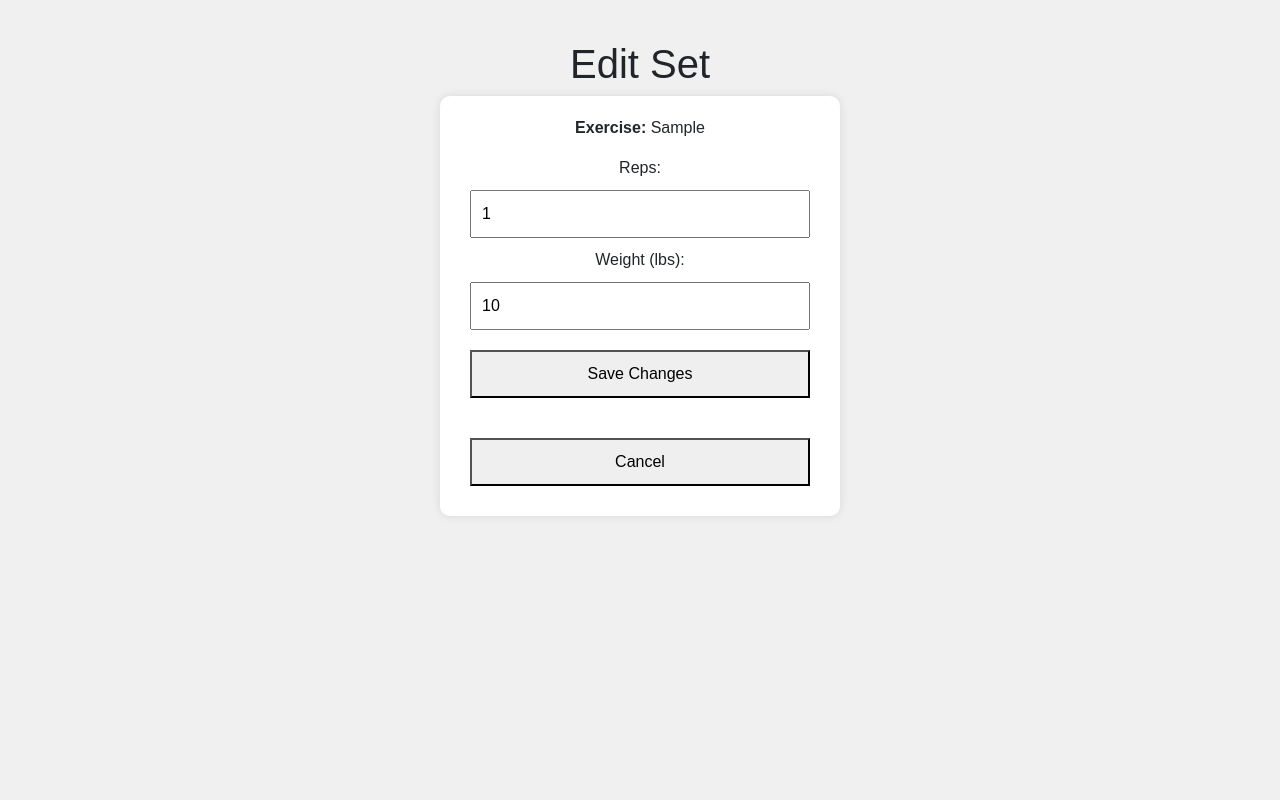
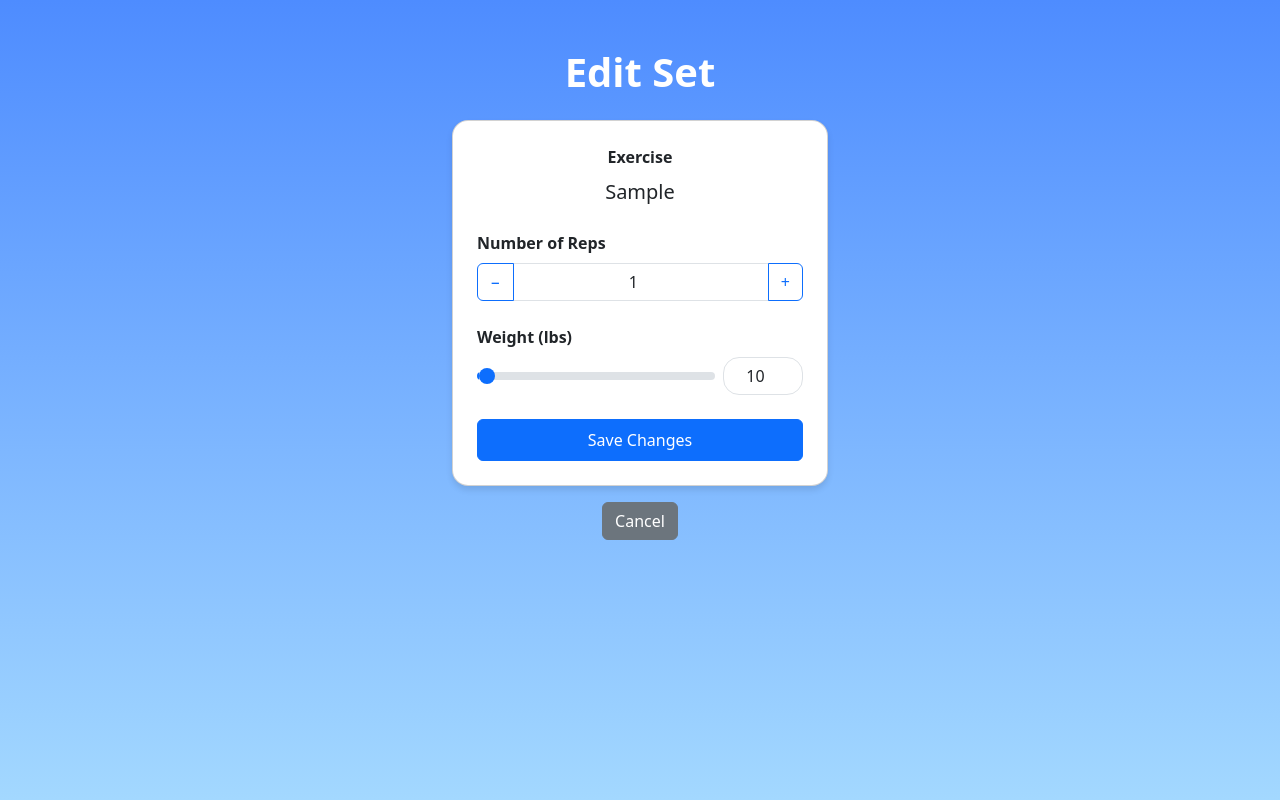
Before and after one commit to Calebf2424/Workout-Logger, a Flask app: page /edit-set/1 in a window 1280 px wide. Run offline with Flask 3, Linux system fonts and the light colour scheme; tables that the repository leaves empty hold one stand-in row (values such as "Sample post"); some libraries are stand-ins or nearby versions.

Commit message:
edit page

```diff
--- a/templates/edit.html
+++ b/templates/edit.html
@@ -1,104 +1,151 @@
-<!DOCTYPE html>
-<html lang="en">
-<head>
-    <meta charset="UTF-8">
-    <meta name="viewport" content="width=device-width, initial-scale=1">
+{% extends "base.html" %}
+{% block title %}Edit Set – Workout Tracker{% endblock %}
 
-    <title>Edit Set</title>
+{% block content %}
+  <h1 class="text-white fw-bold mb-4">Edit Set</h1>
 
-    <!-- Bootstrap CSS -->
-    <link href="https://cdn.jsdelivr.net/npm/bootstrap@5.0.2/dist/css/bootstrap.min.css" rel="stylesheet" integrity="sha384-EVSTQN3/azprG1Anm3QDgpJLIm9Nao0Yz1ztcQTwFspd3yD65VohhpuuCOmLASjC" crossorigin="anonymous">
-    <style>
-        body {
-            font-family: Arial, sans-serif;
-            padding: 40px;
-            background-color: #f0f0f0;
-            text-align: center;
-        }
-        .form-container {
-            background-color: white;
-            padding: 20px 30px;
-            max-width: 400px;
-            margin: auto;
-            border-radius: 10px;
-            box-shadow: 0 0 10px rgba(0,0,0,0.1);
-        }
-        .form-container input,
-        .form-container button {
-            width: 100%;
-            padding: 10px;
-            margin: 10px 0;
-        }
-    </style>
-</head>
-<body>
-    <h1>Edit Set</h1>
-    <div class="form-container">
+  <div class="row justify-content-center w-100" style="max-width: 400px;">
+    <div class="col-12">
+      <div class="card home-card p-4">
+
         <form action="{{ url_for('edit_set_route', set_id=set_data[0]) }}" method="POST">
-            <!-- Preserve where we came from -->
           <input type="hidden" name="origin" value="{{ origin }}">
           {% if origin == 'history' %}
             <input type="hidden" name="date" value="{{ date_param }}">
           {% endif %}
 
-            <p><strong>Exercise:</strong> {{ set_data[1] }}</p>
+          <!-- 1) Locked Exercise Name -->
+          <div class="mb-4 text-center">
+            <label class="form-label fw-semibold">Exercise</label>
+            <div class="fs-5">{{ set_data[1] }}</div>
+          </div>
 
-            <label for="reps">Reps:</label>
-            <input
-                type="number"
-                name="reps"
-                id="reps"
-                min="1"
-                max="20"
-                value="{{ set_data[2] }}"
-                required
-            >
+          <!-- 2) Reps steppers + editable -->
+          <div class="mb-4">
+            <label for="reps" class="form-label fw-semibold">Number of Reps</label>
+            <div class="d-flex justify-content-center">
+              <div class="input-group" style="width:100%; max-width:350px;">
+                <button type="button" class="btn btn-outline-primary"
+                        onclick="change('reps', -1)">−</button>
+                <input type="number" id="reps" name="reps"
+                       class="form-control text-center"
+                       value="{{ set_data[2] }}" min="1" max="20" step="1"
+                       onfocus="this.select()"
+                       oninput="clamp('reps')">
+                <button type="button" class="btn btn-outline-primary"
+                        onclick="change('reps', 1)">+</button>
+              </div>
+            </div>
+          </div>
 
-            <label for="weight">Weight (lbs):</label>
-            <input
-                type="number"
-                name="weight"
-                id="weight"
-                min="0"
-                max="1000"
-                step="5"
+          <!-- 3) Weight slider + inline editable pill -->
+          <div class="mb-4">
+            <label class="form-label fw-semibold">Weight (lbs)</label>
+            <div class="d-flex align-items-center">
+              <input type="range"
+                     id="weightRange" name="weight"
+                     class="form-range flex-grow-1 me-2"
+                     min="0" max="1000" step="5"
                      value="{{ set_data[3] }}"
-                required
-            >
+                     oninput="syncWeightFromSlider()">
+              <input type="number"
+                     id="weightInput"
+                     class="form-control text-center"
+                     style="width:80px; border-radius:1rem; padding:.375rem .75rem;"
+                     value="{{ set_data[3] }}" min="0" max="1000" step="5"
+                     onfocus="this.select()"
+                     oninput="syncWeightFromInput()">
+            </div>
+          </div>
 
+          <!-- 4) Optional RPE steppers + editable -->
           {% if settings.rpe_enabled %}
-                <label for="rpe">RPE (optional):</label>
-                <input
-                    type="number"
-                    name="rpe"
-                    id="rpe"
-                    min="6"
-                    max="10"
-                    step="0.5"
-                    value="{{ set_data[4] or '' }}"
-                >
+            <div class="mb-4">
+              <label for="rpe" class="form-label fw-semibold">RPE</label>
+              <div class="d-flex justify-content-center">
+                <div class="input-group" style="width:100%; max-width:350px;">
+                  <button type="button" class="btn btn-outline-primary"
+                          onclick="changeFloat('rpe', -0.5)">−</button>
+                  <input type="number" id="rpe" name="rpe"
+                         class="form-control text-center"
+                         value="{{ set_data[4] if set_data[4] is not none else '' }}"
+                         min="6" max="10" step="0.5"
+                         onfocus="this.select()"
+                         oninput="clamp('rpe')">
+                  <button type="button" class="btn btn-outline-primary"
+                          onclick="changeFloat('rpe', 0.5)">+</button>
+                </div>
+              </div>
+            </div>
           {% endif %}
 
-            <button type="submit">Save Changes</button>
+          <!-- 5) Save Changes -->
+          <button type="submit" class="btn btn-primary w-100 py-2">
+            Save Changes
+          </button>
         </form>
 
-        <div style="margin-top: 20px;">
+      </div>
+
+      <!-- 6) Cancel -->
+      <div class="text-center mt-3">
         <a
           href="{% if origin == 'history' %}
                    {{ url_for('history', date=date_param) }}
                  {% else %}
-                          {{ url_for('summary') }}
+                   {{ url_for('summary') }}#exercises
                  {% endif %}"
+          class="btn btn-secondary"
         >
-                <button>Cancel</button>
+          Cancel
         </a>
       </div>
     </div>
-  <!-- Bootstrap JS bundle with Popper -->
-  <script
-    src="https://cdn.jsdelivr.net/npm/bootstrap@5.0.2/dist/js/bootstrap.bundle.min.js"
-    integrity="sha384-MrcW6ZMFYlzcLA8Nl+NtUVF0sA7MsXsP1UyJoMp4YLEuNSfAP+JcXn/tWtIaxVXM"
-    crossorigin="anonymous"
-  ></script>
-</body>
-</html>
+  </div>
+{% endblock %}
+
+{% block page_scripts %}
+  <script>
+    document.addEventListener('DOMContentLoaded', () => {
+      // initialize the weight slider fill
+      syncWeightFromSlider();
+    });
+
+    function change(field, delta) {
+      const el = document.getElementById(field);
+      let   val = parseFloat(el.value) || 0;
+      val = Math.min(el.max, Math.max(el.min, val + delta));
+      el.value = val;
+    }
+    function changeFloat(field, delta) {
+      change(field, delta);
+    }
+    function clamp(field) {
+      const el  = document.getElementById(field);
+      const raw = el.value.trim();
+      if (raw === '') return;
+      let val = parseFloat(raw);
+      if (isNaN(val) || val < el.min) val = el.min;
+      if (val > el.max)               val = el.max;
+      el.value = val;
+    }
+    function syncWeightFromSlider() {
+      const slider = document.getElementById('weightRange');
+      const input  = document.getElementById('weightInput');
+      const val    = parseInt(slider.value, 10);
+      input.value = val;
+      // update track fill
+      const pct = (val - slider.min) / (slider.max - slider.min) * 100;
+      slider.style.setProperty('--pct', pct + '%');
+    }
+    function syncWeightFromInput() {
+      const slider = document.getElementById('weightRange');
+      let   val    = parseInt(document.getElementById('weightInput').value, 10);
+      if (isNaN(val)) val = slider.min;
+      val = Math.min(slider.max, Math.max(slider.min, val));
+      document.getElementById('weightInput').value = val;
+      slider.value = val;
+      syncWeightFromSlider();
+    }
+  </script>
+{% endblock %}
```
Lines whose indentation alone changed are shown as unchanged.
